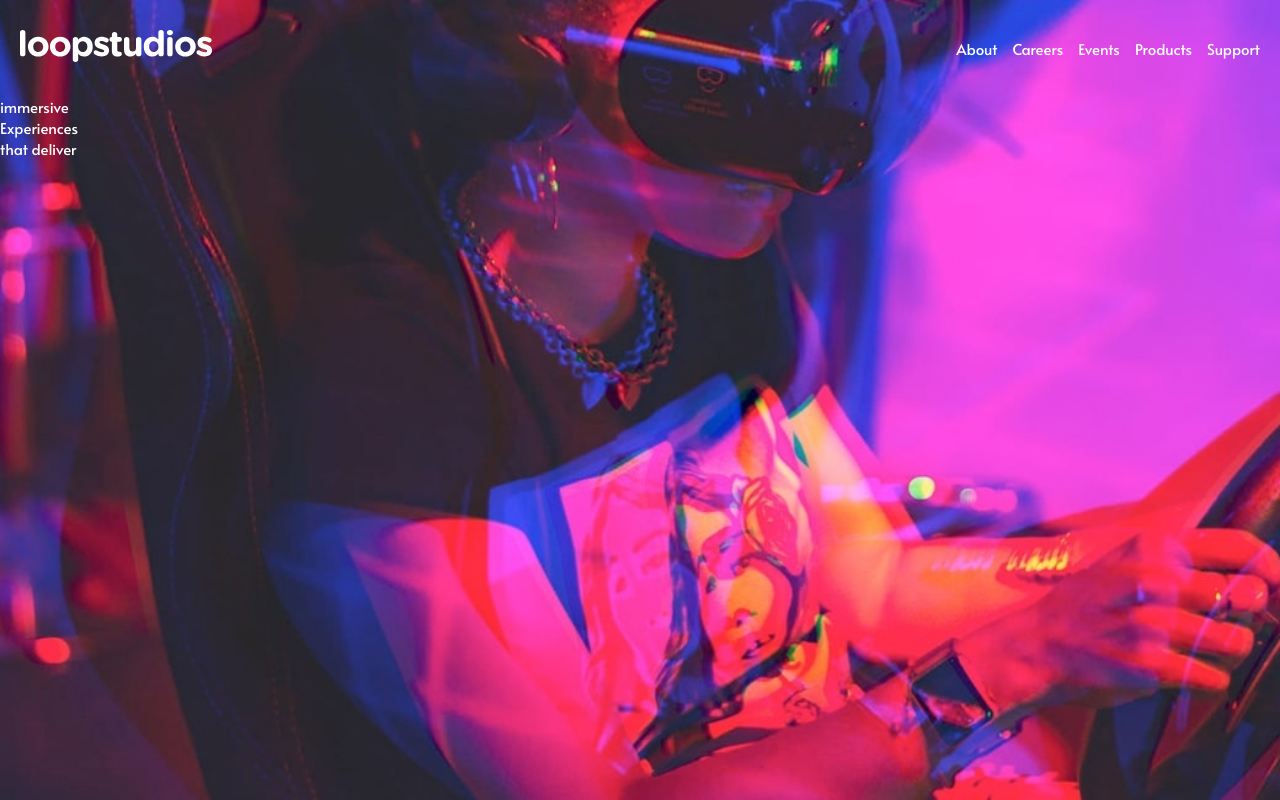
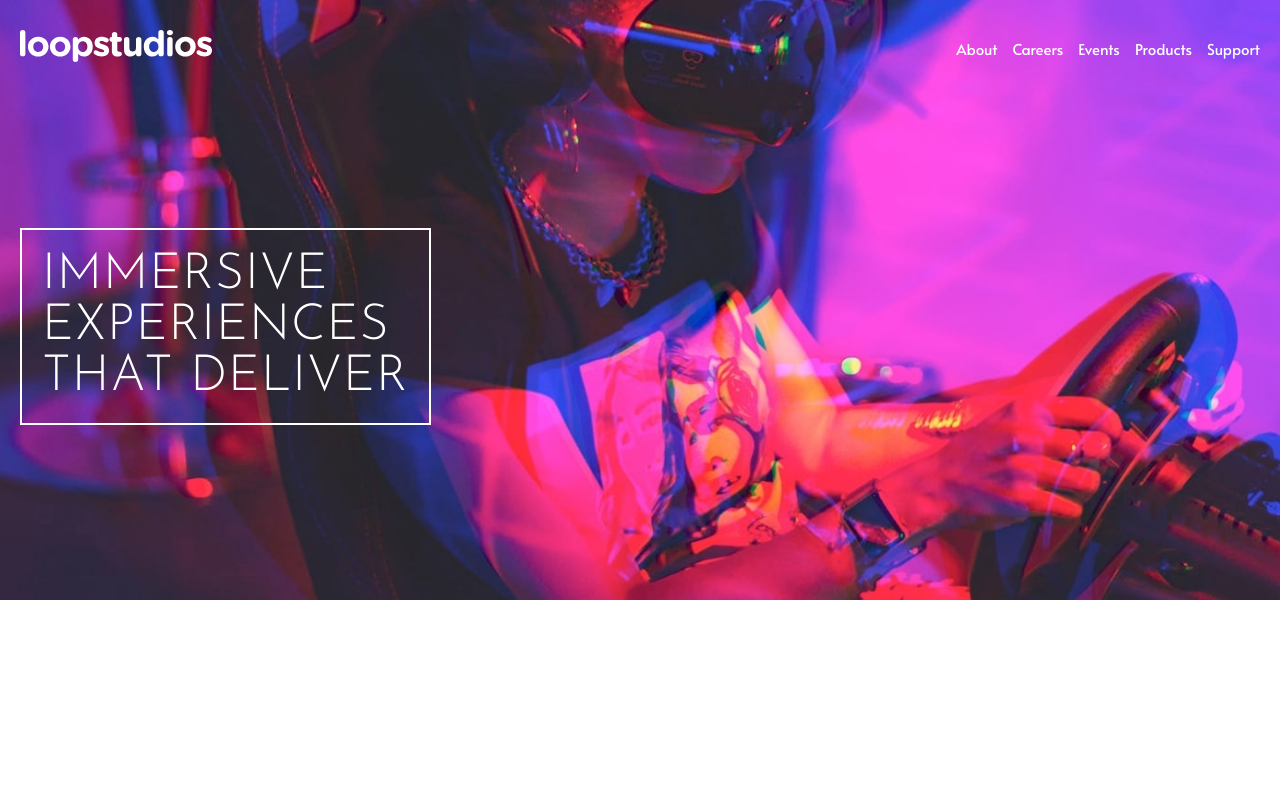
Before and after one commit to ekankam/loopstudio-landing-page, a website: page index.html in a window 1280 px wide. Drawn offline with Linux system fonts and the light colour scheme.

Commit message:
Added banner content

```diff
--- a/sass/components/_header.scss
+++ b/sass/components/_header.scss
@@ -3,7 +3,7 @@
 
 .header {
     width: 100%;
-    height: 100vh;
+    height: 600px;
     background: url(../../public/images/desktop/image-hero.jpg);
     background-position: center;
     background-size: cover;
@@ -43,6 +43,23 @@
         }
     }
 
+    // banner intro
+    &__banner {
+        height: 100%;
+        @include flex(center, flex-start);
+        padding-left: 2rem;
+        margin-top: -7rem;
+
+        .banner-content {
+            border: 2px solid $white;
+            padding: 2rem;
+            font-family: $header-font;
+            font-size: 5rem;
+            text-transform: uppercase;
+            letter-spacing: 1px;
+        }
+    }
+
     @media screen and (max-width: 68.4em) {
         &__navbar {
             .nav-items {
```
Also changed, not shown: public/css/main.css, 1 other file.
